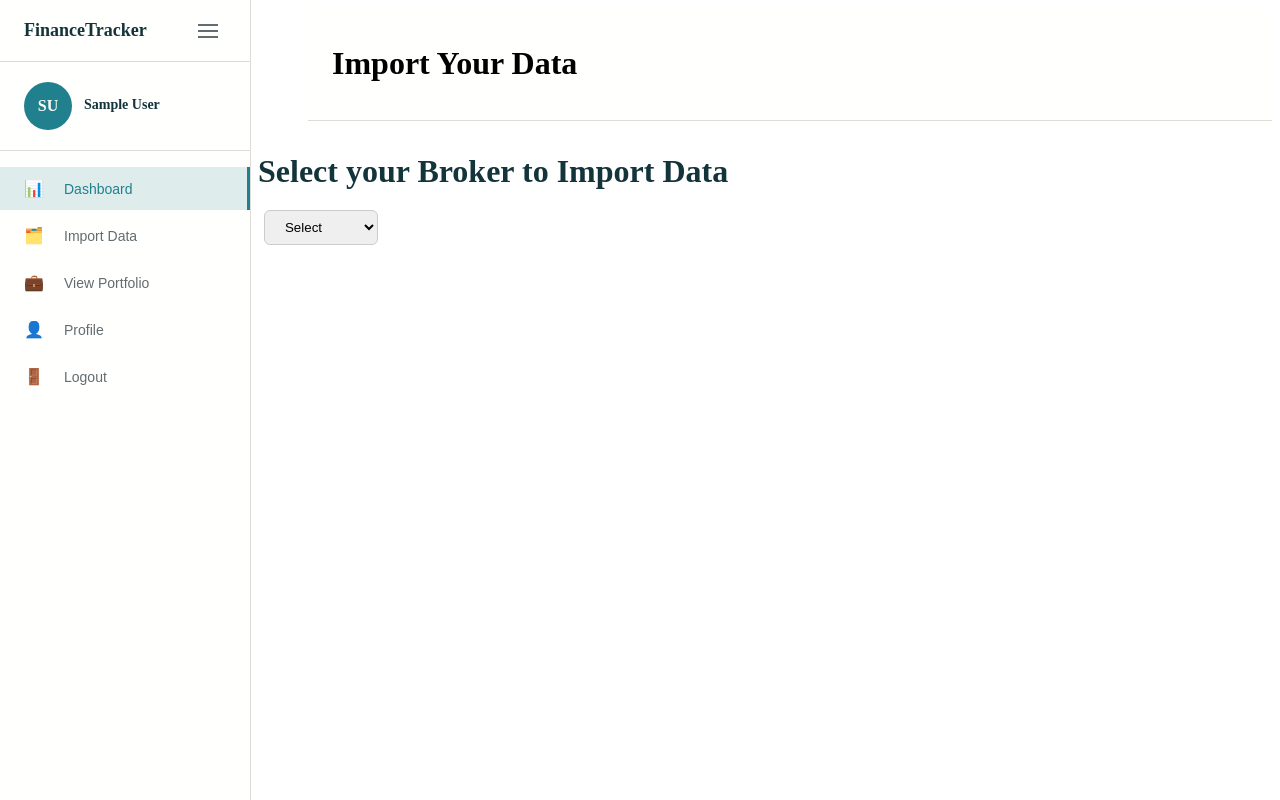
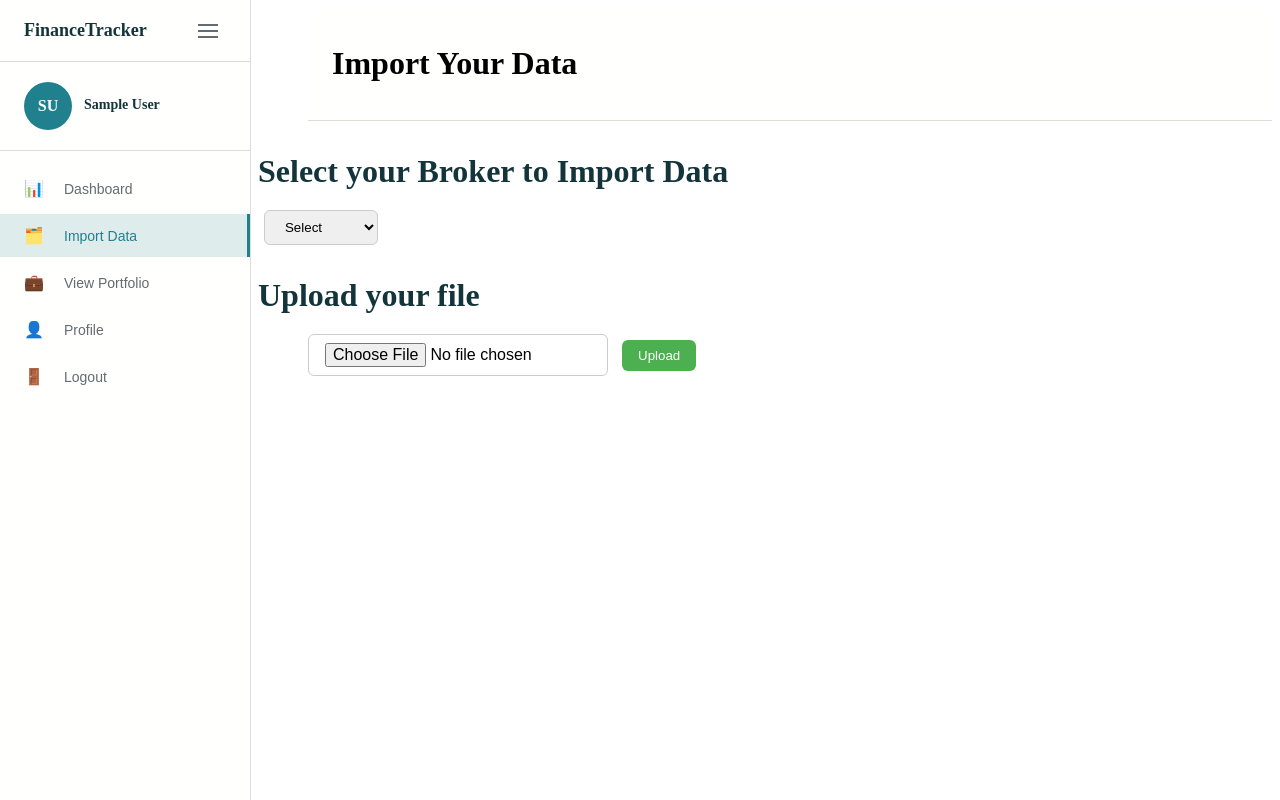
Before and after one commit to codexspaces-ops/portfolio-diversification, a Flask app: page /importdata in a window 1280 px wide. Run offline with Flask 3, Linux system fonts and the light colour scheme; the visitor is signed in with stand-in values (Sample User, id 1); parts of the project's set-up code (start-up, migrations or seed data) failed here and were passed over.

Commit message:
Added active class and upload form

```diff
--- a/app.py
+++ b/app.py
@@ -32,5 +32,9 @@ def importdata():
         return redirect(url_for('login.login'))
     return render_template('importdata.html',full_name=session.get('full_name'))
 
+@app.route('/profile')
+def profile():
+    return render_template('profile.html',full_name=session.get('full_name'))
+
 if __name__ == '__main__':
-    app.run(debug=True)
+    app.run(debug=True,port=3000)
--- a/app/static/css/dashboard.css
+++ b/app/static/css/dashboard.css
@@ -14,3 +14,11 @@
     text-align: left;
     margin-left: 100px;
 }
+input{
+    border-radius: 8px;
+    border: 1px solid #ccc;
+    padding: 10px;
+    font-size: 16px;
+    width: 300px;
+    margin-left: 150px;
+}
--- a/app/templates/importdata.html
+++ b/app/templates/importdata.html
@@ -28,6 +28,17 @@
                 <option value="angelone">AngelOne</option>
             </select>
         </section>
+        <section class="upload-section" style="margin-top: 30px;">
+            <h3> Upload your file </h3>
+            <form action="/importdata" method="post" enctype="multipart/form-data">
+                <input type="file" name="datafile" accept=".csv"
+                    style="padding: 8px 16px; border-radius: 6px; border: 1px solid #ccc" required />
+                <button type="submit"
+                    style="padding: 8px 16px; border-radius: 6px; border: none; background-color: #4CAF50; color: white; cursor: pointer; margin-left: 10px;">
+                    Upload
+                </button>
+            </form>
+        </section>
     </main>
 
     <script src="" async defer></script>
--- a/app/templates/navbar.html
+++ b/app/templates/navbar.html
@@ -19,13 +19,17 @@
     <nav class="sidebar-nav">
         <ul class="nav-menu">
             <li class="nav-item">
-                <button type="button" class="nav-link active" onclick="window.location='{{ url_for('dashboard') }}'">
+                <button type="button"
+                class="nav-link {{ 'active' if request.path == url_for('dashboard') else '' }}"
+                onclick="window.location='{{ url_for('dashboard') }}'">
                     <span class="nav-icon">📊</span>
                     <span class="nav-text">Dashboard</span>
                 </button>
             </li>
             <li class="nav-item">
-                <button type="button" class="nav-link" onclick="window.location='{{ url_for('importdata') }}'">
+                <button type="button"
+                class="nav-link {{ 'active' if request.path == url_for('importdata') else '' }}"
+                onclick="window.location='{{ url_for('importdata') }}'">
                     <span class="nav-icon">🗂️</span>
                     <span class="nav-text">Import Data</span>
                 </button>
@@ -37,7 +41,7 @@
                 </button>
             </li>
             <li class="nav-item">
-                <button type="button" class="nav-link">
+                <button type="button" class="nav-link {{ 'active' if request.path == url_for('profile') else '' }}">
                     <span class="nav-icon">👤</span>
                     <span class="nav-text">Profile</span>
                 </button>
```
